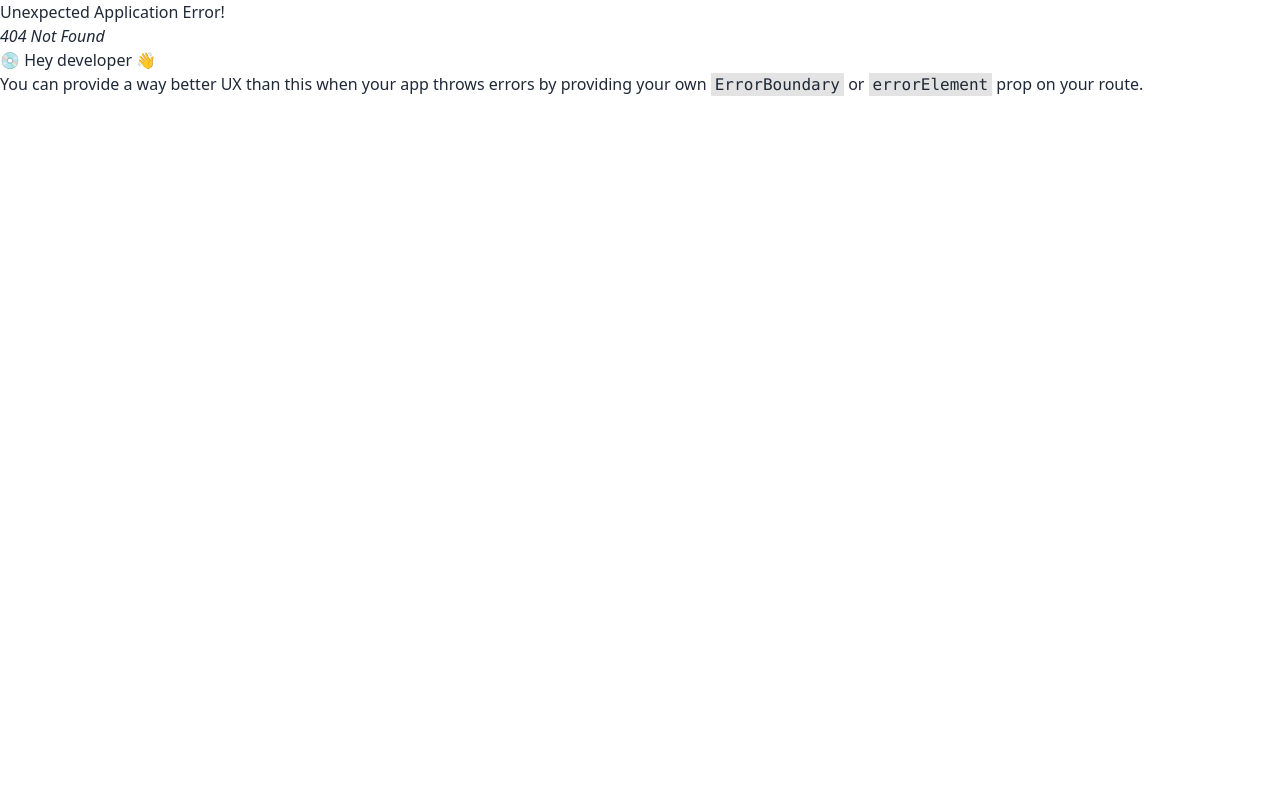
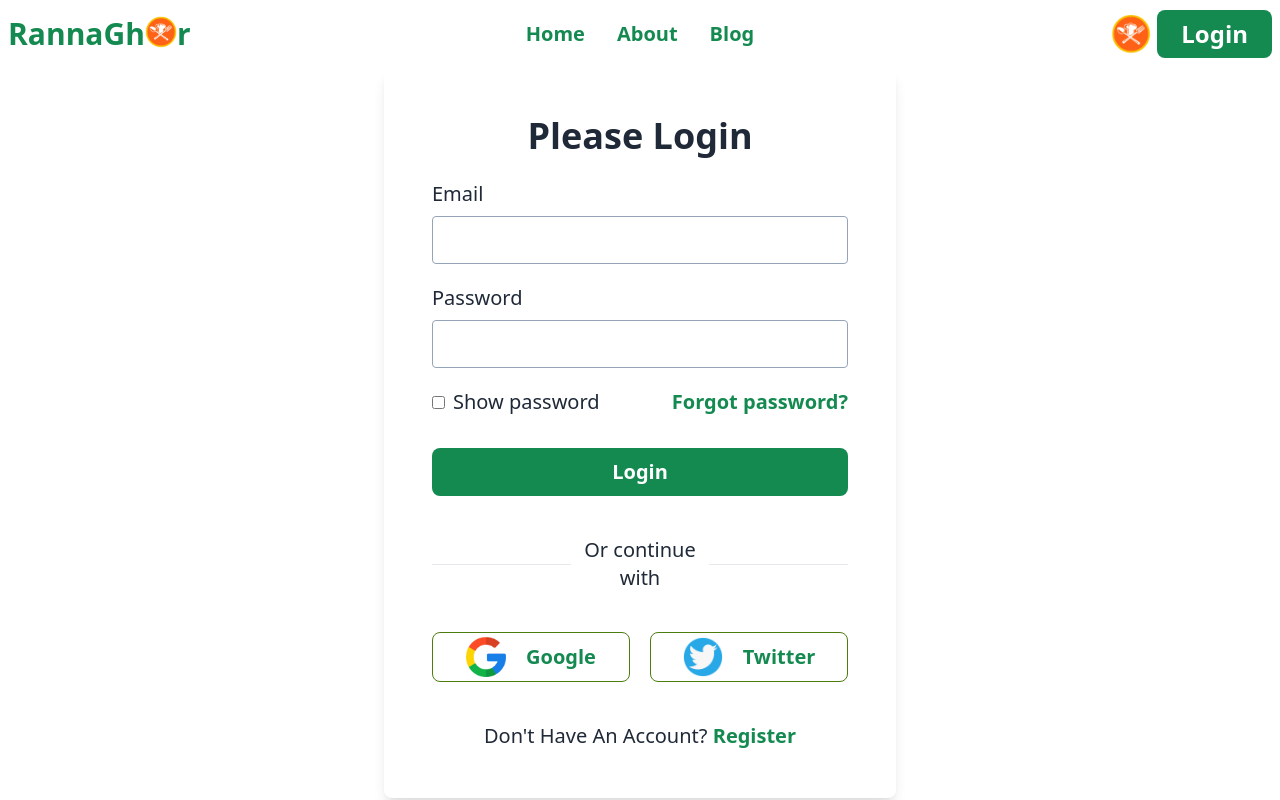
Before and after one commit to jahangir2k04/rannaghor, a React (Vite) app: page /login in a window 1280 px wide. Before the commit this address had no page. Shown: the top 800 px of the page. Built offline with nearby package versions, Linux system fonts and the light colour scheme.

Commit message:
login page added

```diff
--- a/package.json
+++ b/package.json
@@ -11,6 +11,7 @@
   },
   "dependencies": {
     "daisyui": "^2.51.6",
+    "firebase": "^9.21.0",
     "localforage": "^1.10.0",
     "match-sorter": "^6.3.1",
     "react": "^18.2.0",
--- /dev/null
+++ b/src/firebase/firebase.config.js
@@ -0,0 +1,19 @@
+// Import the functions you need from the SDKs you need
+import { initializeApp } from "firebase/app";
+// TODO: Add SDKs for Firebase products that you want to use
+// https://firebase.google.com/docs/web/setup#available-libraries
+
+// Your web app's Firebase configuration
+const firebaseConfig = {
+  apiKey: "AIzaSyDVq2VYYdwEjk1ZcnRN9l6af3Lq25mp1Jc",
+  authDomain: "rannaghor-ff202.firebaseapp.com",
+  projectId: "rannaghor-ff202",
+  storageBucket: "rannaghor-ff202.appspot.com",
+  messagingSenderId: "685012722488",
+  appId: "1:685012722488:web:6fe8f9f042e166701e17cd"
+};
+
+// Initialize Firebase
+const app = initializeApp(firebaseConfig);
+
+export default app;
--- a/src/main.jsx
+++ b/src/main.jsx
@@ -3,9 +3,12 @@ import ReactDOM from 'react-dom/client'
 import './index.css'
 import { RouterProvider } from 'react-router-dom'
 import router from './routes/Routes.jsx'
+import AuthProvider from './providers/AuthProvider'
 
 ReactDOM.createRoot(document.getElementById('root')).render(
   <React.StrictMode>
-    <RouterProvider router={router}></RouterProvider>
+    <AuthProvider>
+      <RouterProvider router={router}></RouterProvider>
+    </AuthProvider>
   </React.StrictMode>,
 )
--- /dev/null
+++ b/src/pages/Login/Login/Login.jsx
@@ -0,0 +1,50 @@
+import React from 'react';
+import { Link } from 'react-router-dom';
+
+const Login = () => {
+    return (
+        <div className='mb-10 rounded-lg border-slate-400 w-2/5 mx-auto p-12 shadow-lg'>
+            <h3 className='mb-6 text-4xl font-bold text-center'>Please Login</h3>
+            <form >
+                <div className='text-xl mb-5'>
+                    <label htmlFor="">Email</label> <br />
+                    <input className='mt-2 border rounded border-slate-400 h-12 w-full' type="email" name="email" required />
+                </div>
+                <div className='text-xl mb-5'>
+                    <label htmlFor="">Password</label> <br />
+                    <input className='mt-2 border rounded border-slate-400 h-12 w-full' type="password" name="password" required />
+                </div>
+                <div className='flex mb-8'>
+                    <label className='grow'>
+                        <input type="checkbox" />
+                        <span className='ms-2 text-xl'>
+                            Show password
+                        </span>
+                    </label>
+                    <Link className='my-primary text-xl font-semibold'>Forgot password?</Link>
+                </div>
+                <input className='w-full my-bg-primary rounded-lg h-12 text-white font-bold text-xl' type="submit" value="Login" />
+            </form>
+            <div className='my-10 text-center grid grid-cols-3 items-center'>
+                 <hr />
+                 <p className='text-xl'>Or continue with</p>
+                 <hr />
+            </div>
+            <div className='flex gap-5 mb-10'>
+                <Link className='flex gap-5 justify-center items-center w-full border border-lime-700 rounded-lg'>
+                    <img className='h-10' src="/src/assets/google.png" alt="" />
+                    <button className='h-12 my-primary font-bold text-xl'>Google</button>
+                </Link>
+                <Link className='flex gap-5 justify-center items-center w-full border border-lime-700 rounded-lg'>
+                    <img className='h-10' src="/src/assets/twitter.png" alt="" />
+                    <button className='h-12 my-primary font-bold text-xl'>Twitter</button>
+                </Link>
+            </div>
+            <p className='text-center text-xl'>
+                Don't Have An Account? <Link to='/register' className='my-primary font-bold'> Register</Link>
+            </p>
+        </div>
+    );
+};
+
+export default Login;
--- /dev/null
+++ b/src/pages/Login/Register/Register.jsx
@@ -0,0 +1,11 @@
+import React from 'react';
+
+const Register = () => {
+    return (
+        <div>
+            <h3>Please Register</h3>
+        </div>
+    );
+};
+
+export default Register;
--- /dev/null
+++ b/src/providers/AuthProvider.jsx
@@ -0,0 +1,21 @@
+import React, { createContext } from 'react';
+import { getAuth } from "firebase/auth";
+import app from '../firebase/firebase.config';
+
+const auth = getAuth(app);
+export const AuthContext = createContext(null);
+
+const AuthProvider = ({children}) => {
+
+    const authInfo = {
+        user:'jahangir',
+    }
+
+    return (
+        <AuthContext.Provider value={authInfo}>
+            {children}
+        </AuthContext.Provider>
+    );
+};
+
+export default AuthProvider;
```
Also changed, not shown: src/routes/Routes.jsx (+10 -0 lines), src/assets/google.png (added), 1 other file (tests, documents, lock files or other folders).
